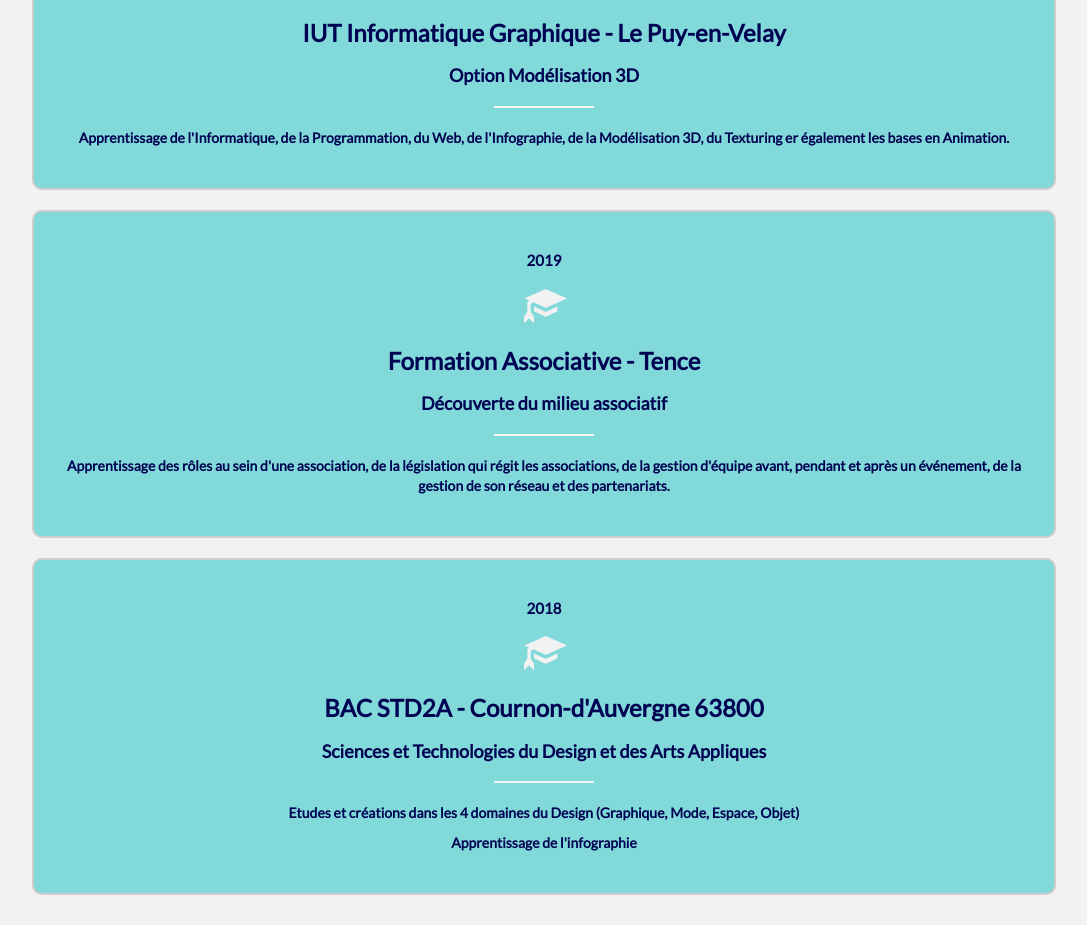
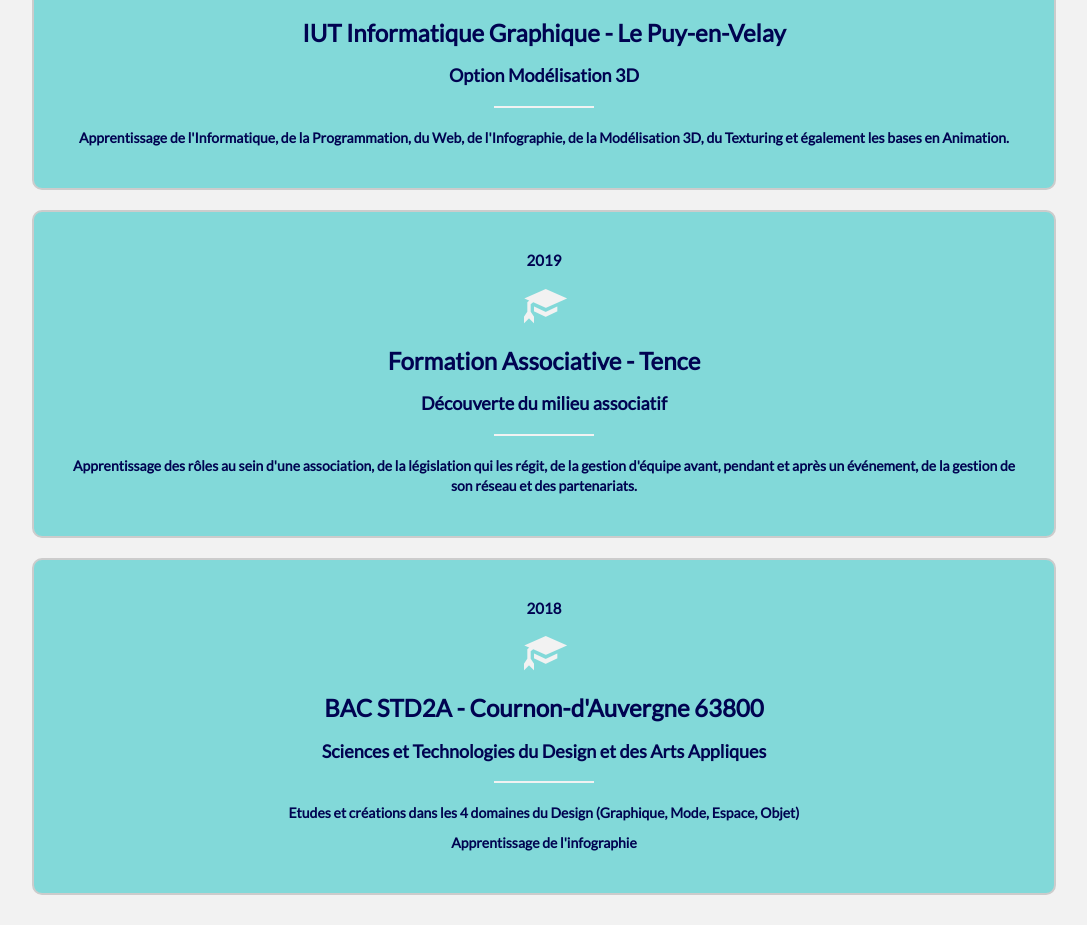
Before and after one commit to Lucas-Henrich/lucas_henrich_portfolio, a website: page index.html in a window 1280 px wide. Shown: the part 1702-2627 px from the top of the page, without its empty margins (96-1183 px from the left). Drawn offline with nearby package versions, Linux system fonts and the light colour scheme.

Commit message:
Petits correctifs

```diff
--- a/index.html
+++ b/index.html
@@ -120,7 +120,7 @@
 						<h4>Option Modélisation 3D</h4>
 						<div class="white-divider"></div>
 						<p>Apprentissage de l'Informatique, de la Programmation, du Web, de l'Infographie, de la
-							Modélisation 3D, du Texturing er également les bases en Animation.</p>
+							Modélisation 3D, du Texturing et également les bases en Animation.</p>
 					</div>
 				</div>
 				<div class="">
@@ -130,8 +130,7 @@
 						<h3>Formation Associative - Tence</h3>
 						<h4>Découverte du milieu associatif</h4>
 						<div class="white-divider"></div>
-						<p>Apprentissage des rôles au sein d'une association, de la législation qui régit les
-							associations, de la gestion d'équipe avant, pendant et après un événement, de la gestion de son réseau et des partenariats.</p>
+						<p>Apprentissage des rôles au sein d'une association, de la législation qui les régit, de la gestion d'équipe avant, pendant et après un événement, de la gestion de son réseau et des partenariats.</p>
 					</div>
 				</div>
 				<div class="">
```
Also changed, not shown: portfolio.html (+2 -2 lines).
